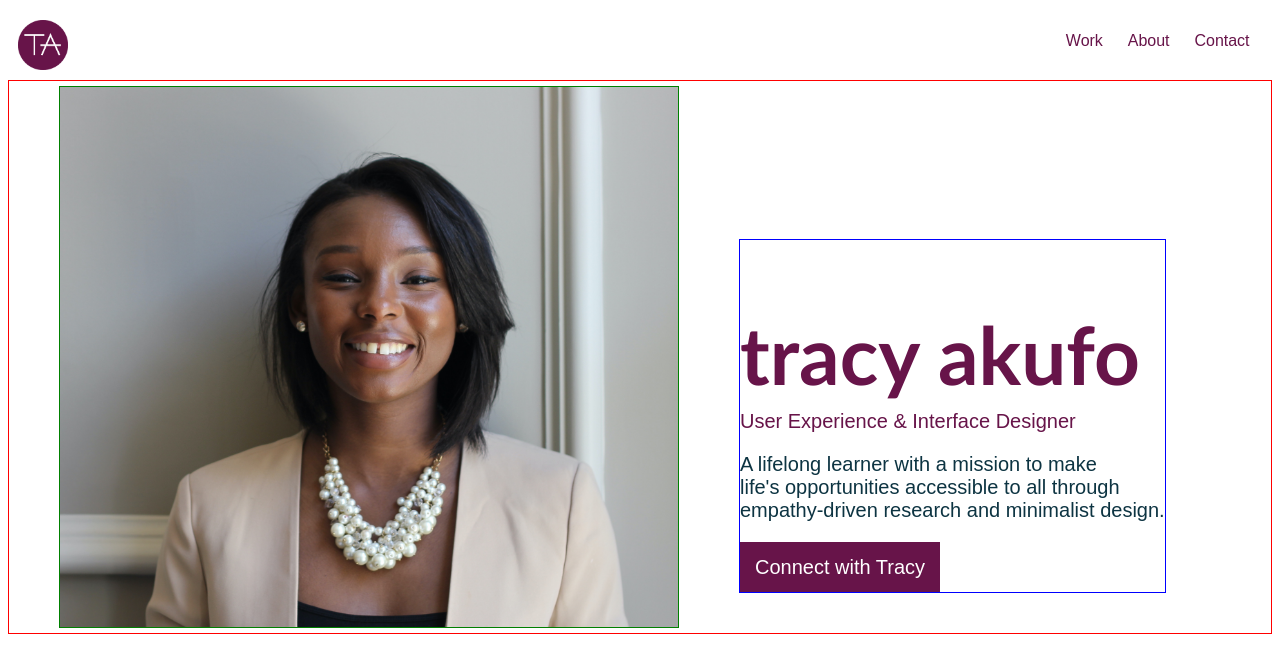
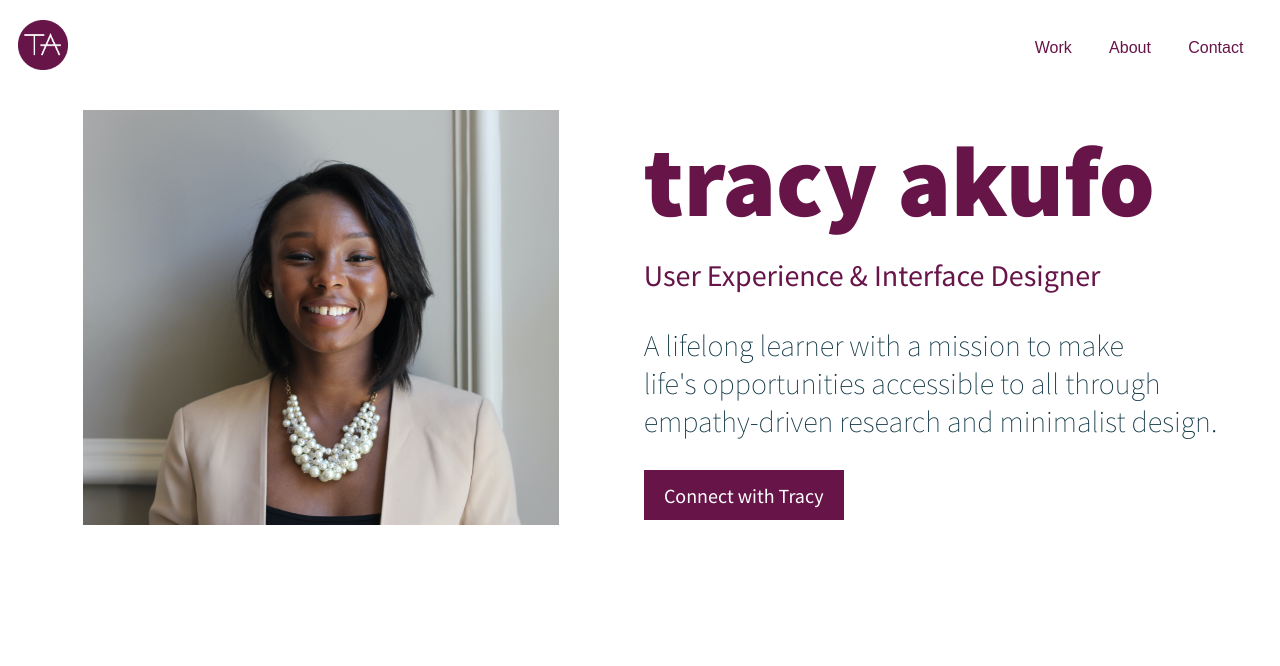
Before and after one commit to tracyakufo/ux_ui_hw_17, a plain HTML site: page index.html in a window 1280 px wide. Drawn offline with Linux system fonts and the light colour scheme; a web font is replaced by a local one.

Commit message:
hw17 style done

```diff
--- a/css/style.css
+++ b/css/style.css
@@ -16,7 +16,7 @@
 
 }
 a {
-    padding: 1%;
+    padding: 1.5%;
     color: #671449;
     text-decoration: none;
     font-family: Arial, Helvetica, sans-serif;
@@ -26,45 +26,47 @@ a {
 .herospace {
     display: flex;
     flex-flow:row wrap;
-    border: red 1px solid;
-    justify-content:flex-start;
+    justify-content:center;
+    justify-content: space-around;
+    justify-content: space-evenly;
+    width:100%;
+    margin-top:20px;
 }
 .heroimage {
     display: flex;
     flex-flow: column;
     align-self: flex-start;
     vertical-align: middle;
-    border: green 1px solid;
-    margin: 5px 50px 5px 50px;
+    margin: 5px 10px 5px 10px;
 }
 .herotext {
     display: flex;
     flex-flow: column;
     align-self: flex-end;
-    border: blue 1px solid;
-    margin: 10px -10px 40px 10px;
+    margin: 10px -10px 10px 10px;
 }
 
 h1 {
-    font-family:'Trebuchet MS', 'Lucida Sans Unicode', 'Lucida Grande', 'Lucida Sans', Arial, sans-serif;
-    font-size: 80px;
+    font-family: 'Source Sans Pro' , sans-serif;
+    font-size: 100px;
     font-weight: bolder;
     color: #671449;
     margin-bottom: -2%;
+    margin-top:-5%
 }
 
 h2 {
- font-family: Arial, Helvetica, sans-serif;
- font-size:20px;
- font-weight:lighter;
+ font-family:'Source Sans Pro' , sans-serif;
+ font-size:30px;
+ font-weight:normal;
  color: #671449;
  margin-bottom: -2%;
 }
 
 h3 {
-    font-family: Arial, Helvetica, sans-serif;
-    font-size:20px;
-    font-weight: normal;
+    font-family:'Source Sans Pro' , sans-serif;
+    font-size:30px;
+    font-weight: lighter;
     color:#0D3442;
 }
 
@@ -75,5 +77,8 @@ button {
     width: 200px;
     border: none;
     font-size: 20px;
+    font-family:'Source Sans Pro' , sans-serif;
+    font-weight: regular;
+
 
 }
--- a/index.html
+++ b/index.html
@@ -6,7 +6,8 @@
     <meta name="viewport" content="width=device-width, initial-scale=1.0">
     <title>tracyakufo</title>
     <link rel="stylesheet" href="css/style.css">
-    <link rel="stylesheet" href="https://use.typekit.net/tql2bhq.css">
+    <link rel="preconnect" href="https://fonts.gstatic.com">
+    <link href="https://fonts.googleapis.com/css2?family=Source+Sans+Pro:ital,wght@0,200;0,300;0,400;0,900;1,200&display=swap" rel="stylesheet">
 <body>
 
     <div class="topnav">
@@ -20,7 +21,7 @@
 
  <section class="herospace">
      <div class="heroimage">
-        <img src="images/me.best.jpeg" width="618px" height="540px">
+        <img src="images/me.best.jpeg" width="476px" height="415px">
      </div>
      <div class="herotext">
          <h1>tracy akufo</h1>
```
